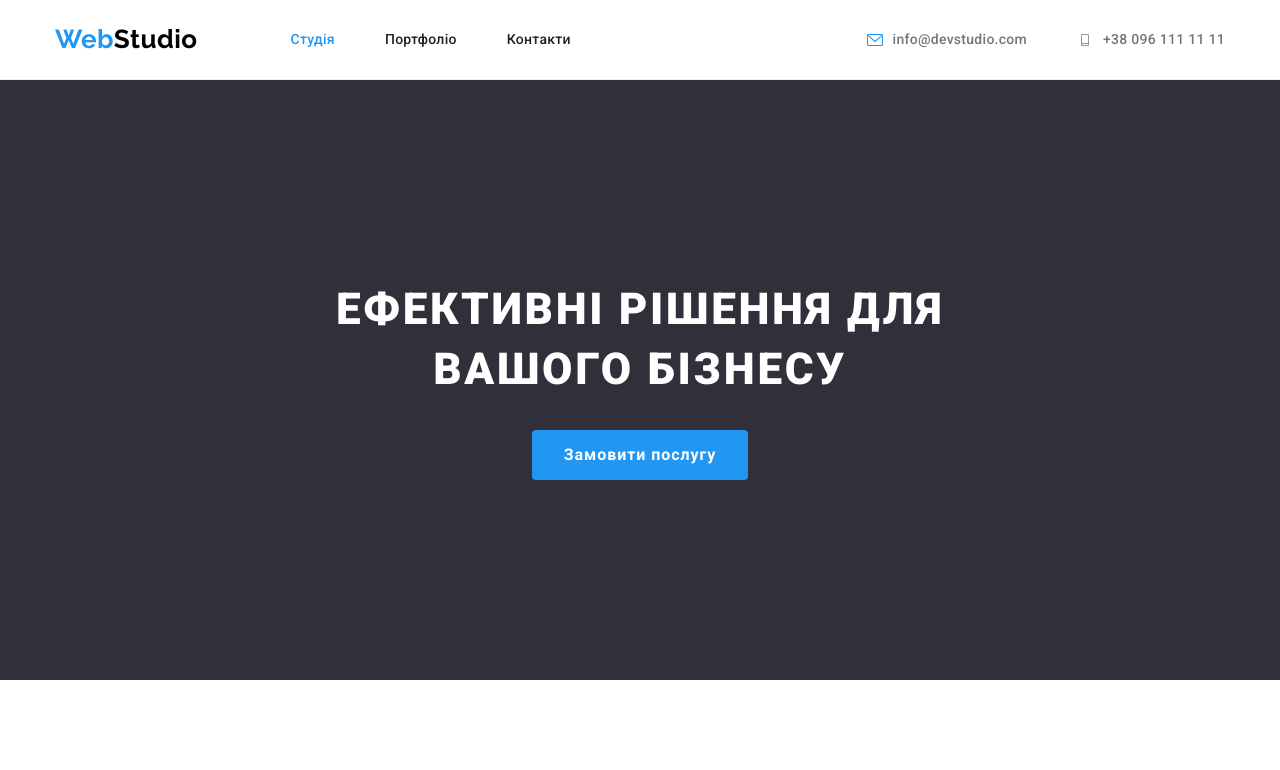
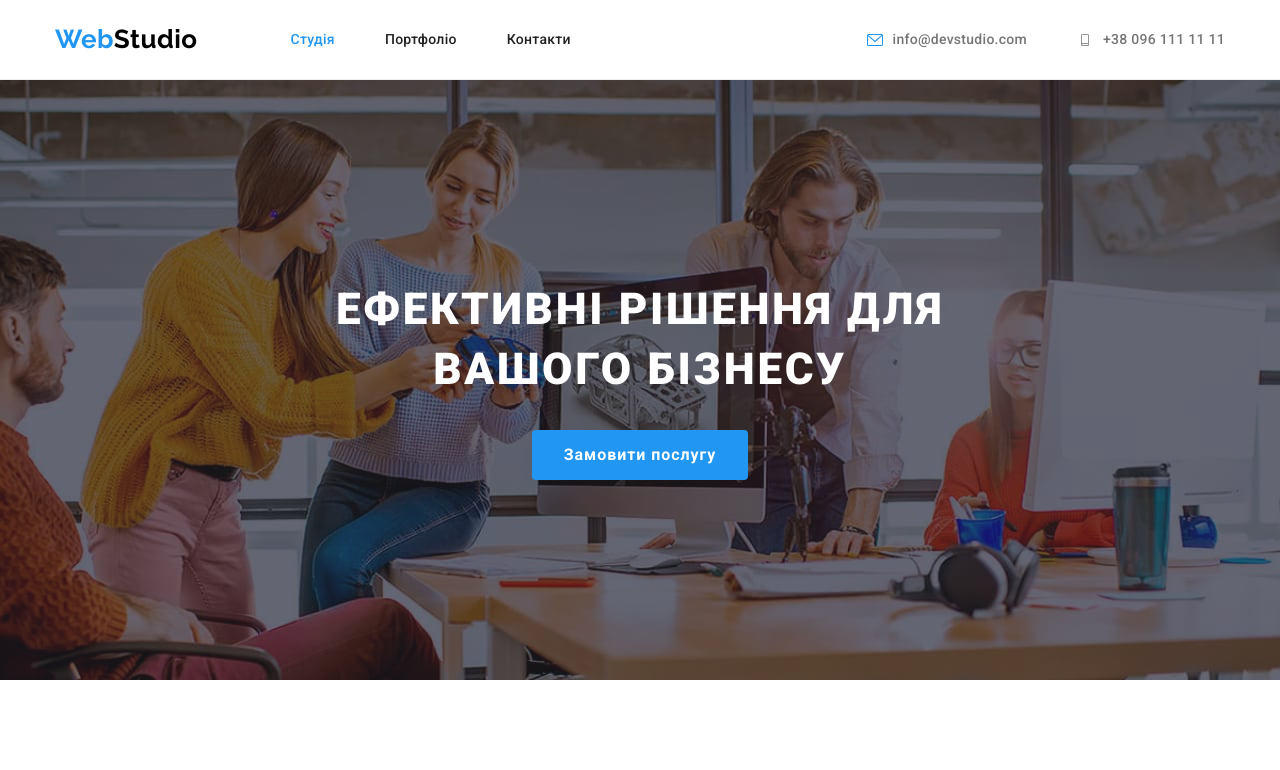
Before and after one commit to Sergio71364/goit-markup-hw-04, a plain HTML site: page index.html in a window 1280 px wide. Shown: the top 770 px of the page. Drawn offline with nearby package versions, Linux system fonts and the light colour scheme.

Commit message:
hero bg ver.1a done

```diff
--- a/css/common.css
+++ b/css/common.css
@@ -29,6 +29,7 @@ li {
   --accent-color: #2196f3;
   --primary-white-color: #ffffff;
   --dark-background-color: #2f303a;
+  --light-background-color: #c4c4c4;
   --lighter-background-color: #f5f4fa;
   --line-color: #ececec;
 }
--- a/css/main.css
+++ b/css/main.css
@@ -1,6 +1,6 @@
 .hero {
   text-align: center;
-  background-color: var(--dark-background-color);
+  background-color: var(--light-background-color);
   padding: 200px 0;
   margin: 0 auto;
 }
@@ -26,6 +26,16 @@
   margin: 0 auto;
   color: var(--primary-white-color);
   background-color: var(--accent-color);
+}
+
+.overlay {
+  max-width: 1600px;
+  height: 600px;
+  background-image: linear-gradient(to right, rgba(47, 48, 58, 0.4), rgba(47, 48, 58, 0.4)),
+    url('../images/hero.jpg');
+  background-position: center;
+  background-repeat: no-repeat;
+  background-size: cover;
 }
 
 .features .list,
--- a/index.html
+++ b/index.html
@@ -43,7 +43,7 @@
       </div>
     </header>
     <main>
-      <section class="hero">
+      <section class="hero overlay">
         <div class="container">
           <h1 class="title">Ефективні рішення для вашого бізнесу</h1>
           <button type="button" class="button">Замовити послугу</button>
```
Also changed, not shown: 1 other file.
